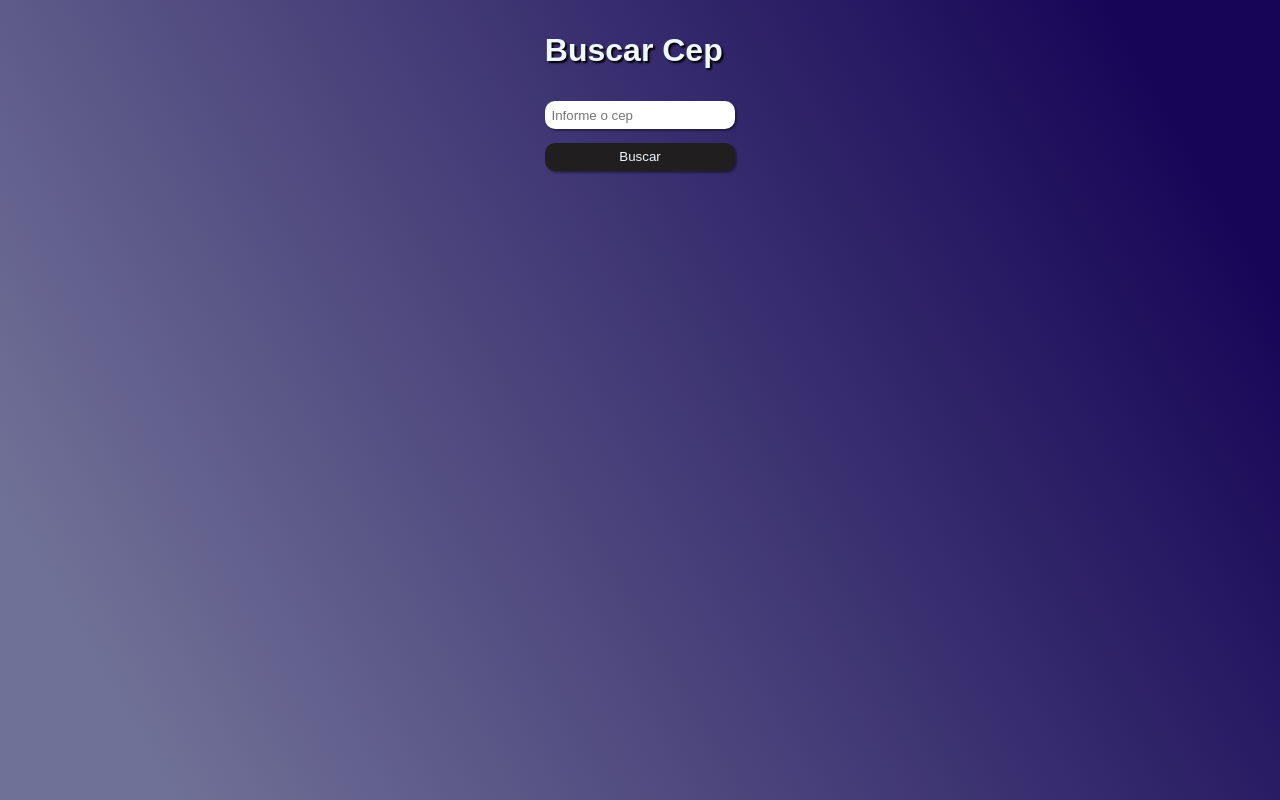
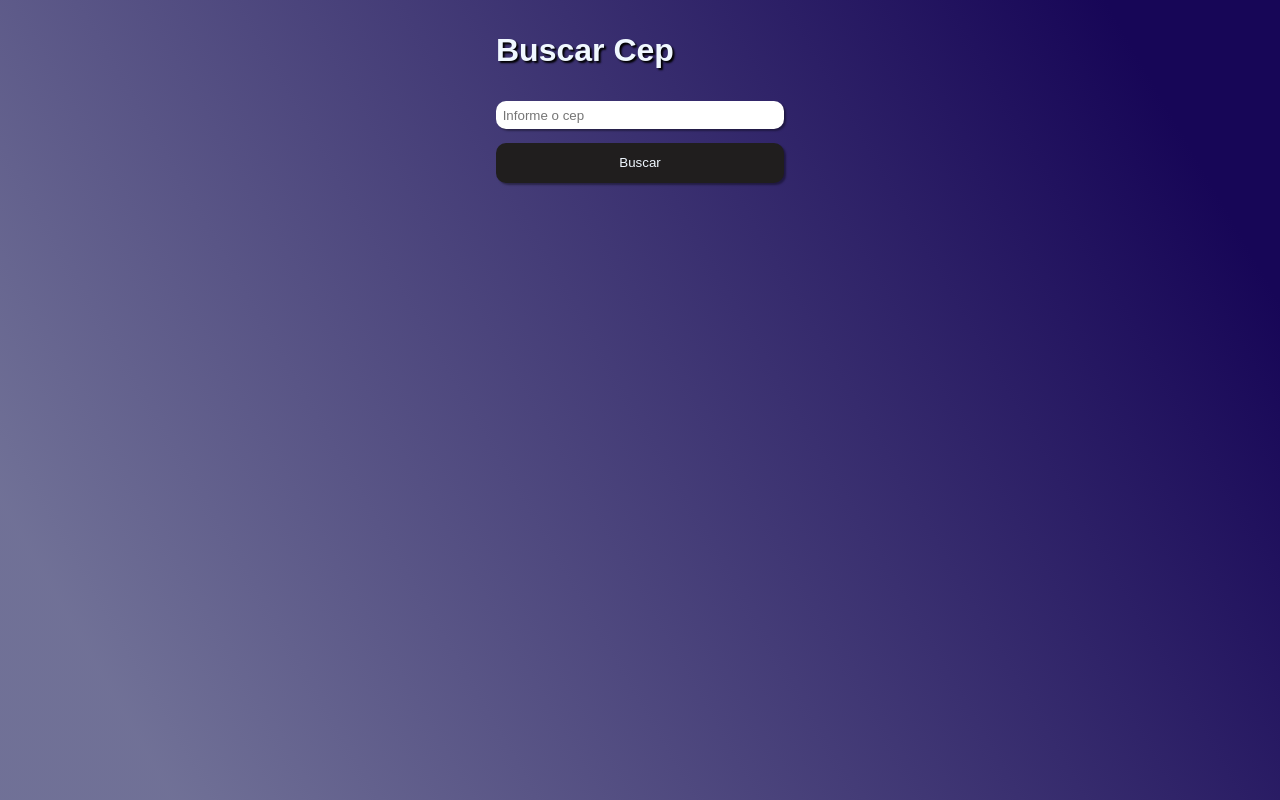
Before and after one commit to Eubiel178/searchcep, a React (Create React App) app: page / in a window 1280 px wide. Built offline with nearby package versions, Linux system fonts and the light colour scheme.

Commit message:
Update App.css

```diff
--- a/src/App.css
+++ b/src/App.css
@@ -9,6 +9,7 @@
 }
 
 .form {
+    width: 18em;
     display: flex;
     flex-direction: column;
 }
@@ -31,6 +32,8 @@
     border: 2px;
     box-shadow: 2px 2px 2px rgba(0, 0, 0, 0.384);
     transition-duration: 0.3s;
+    height: 3em;
+    margin-bottom: 1em;
 }
 
 .button:hover {
```
